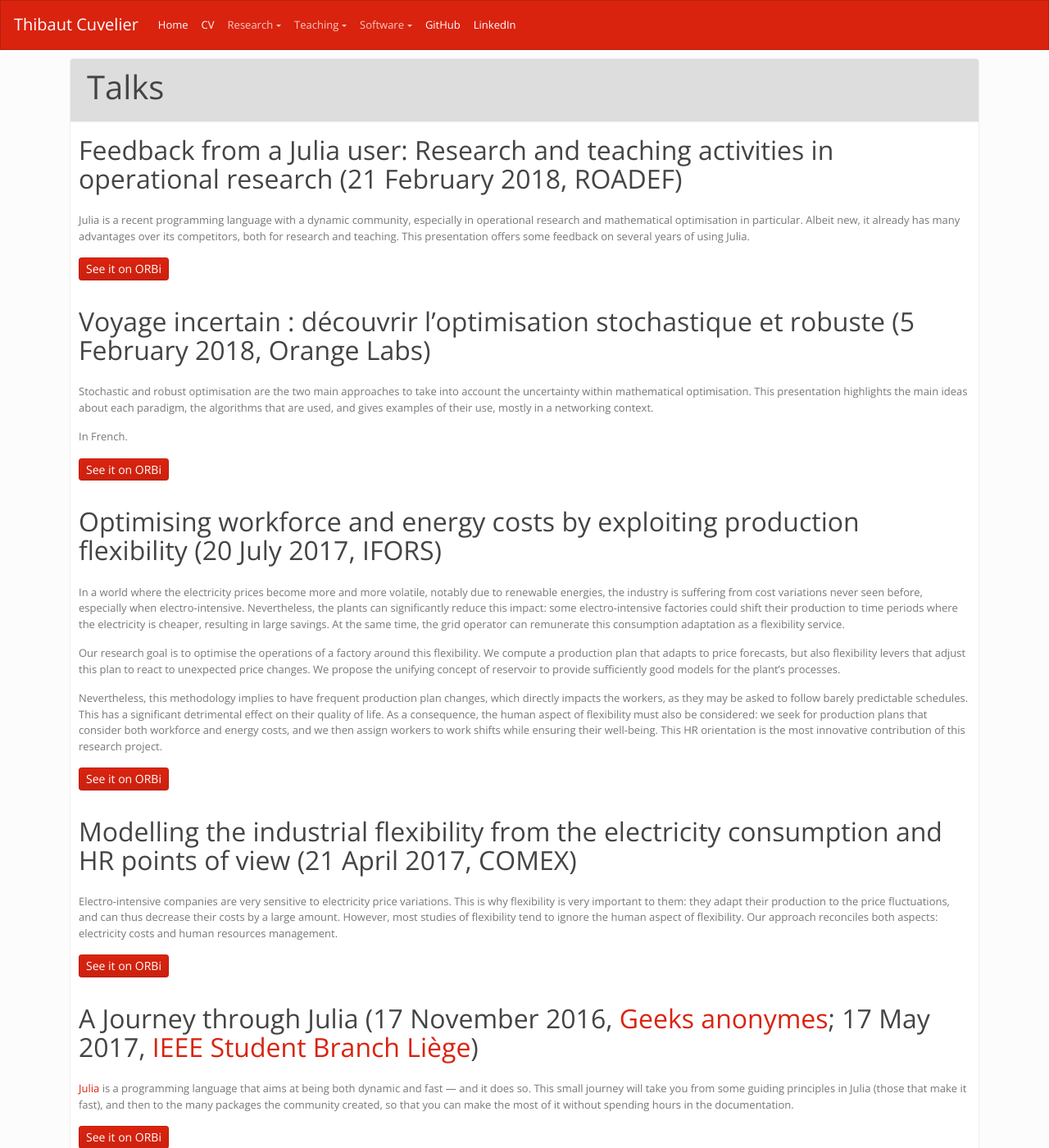
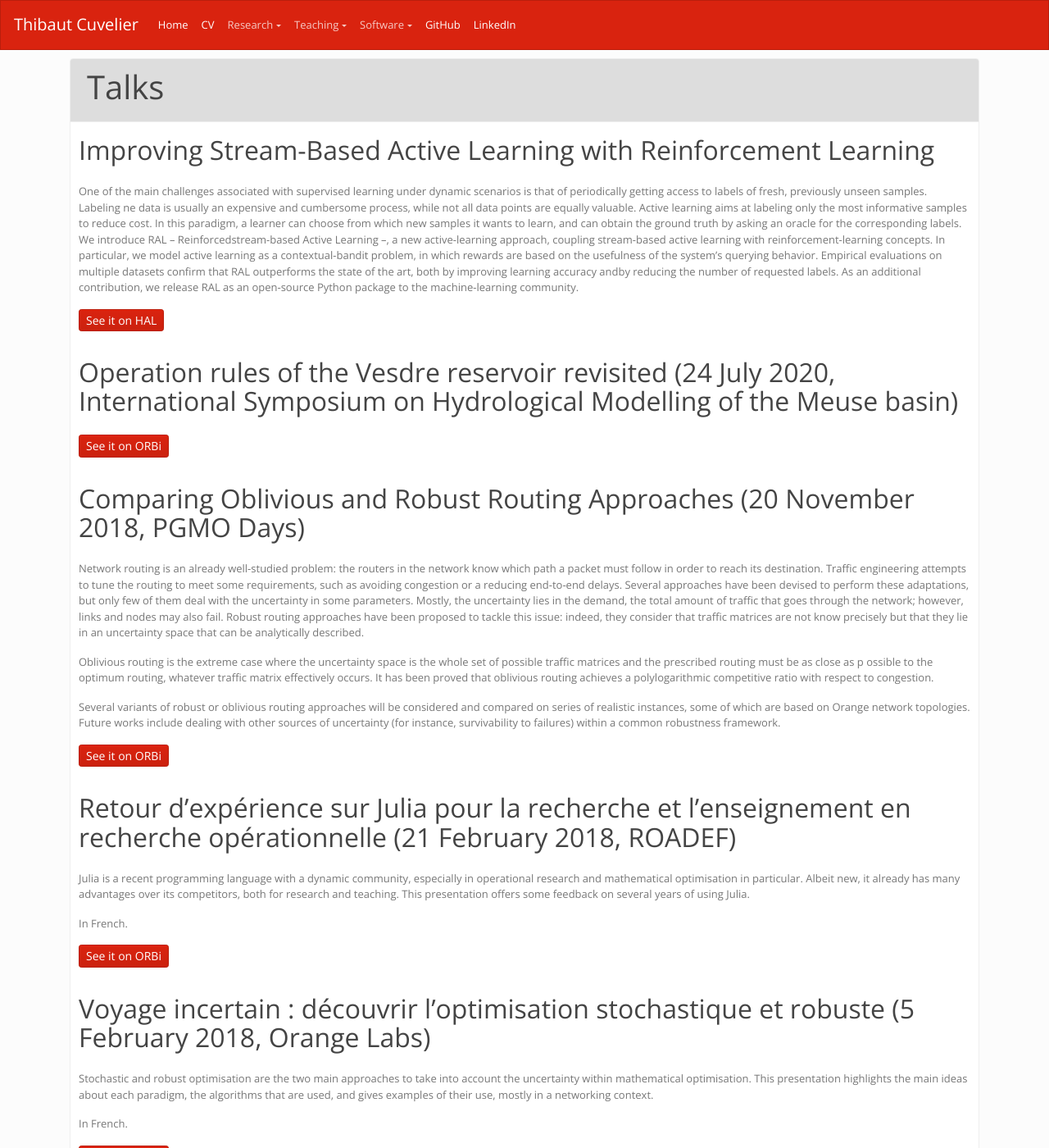
Before and after one commit to dourouc05/dourouc05.github.io, a Jekyll site: the page built from talks.md, in a window 1280 px wide and 1400 px high. Shown: the whole window at 82% size. Built offline with Jekyll 4.4.1, drawn with Linux system fonts in a browser that asks for light colours; a script that is not in the unit is left out.

Commit message:
Update talks.md

```diff
--- a/talks.md
+++ b/talks.md
@@ -6,9 +6,32 @@ layout: page
 
 {% include card_begin.html title="Talks" id="talks" %}
 
-## Feedback from a Julia user: Research and teaching activities in operational research (21 February 2018, ROADEF)
+## Improving Stream-Based Active Learning with Reinforcement Learning
+
+One of the main challenges associated with supervised learning under dynamic scenarios is that of periodically getting access to labels of fresh, previously unseen  samples. Labeling ne  data is usually an expensive and cumbersome process, while not all data points are equally valuable. Active learning aims at labeling only the  most informative samples to reduce cost. In this paradigm, a learner can choose from which new samples it wants to learn, and can obtain the ground truth by asking an oracle for the corresponding labels. We introduce RAL – Reinforcedstream-based Active Learning –, a new active-learning approach, coupling stream-based active learning with reinforcement-learning concepts. In particular, we model active learning as a contextual-bandit problem, in which rewards are based on the usefulness of the system's querying behavior. Empirical evaluations on multiple datasets confirm that RAL outperforms the state of the art, both by improving learning accuracy andby reducing the number of requested labels. As an additional contribution, we release RAL as an open-source Python package to the machine-learning community.
+
+{% include button.html url="https://hal.archives-ouvertes.fr/hal-02375296" title="See it on HAL" %}
+
+## Operation rules of the Vesdre reservoir revisited (24 July 2020, International Symposium on Hydrological Modelling of the Meuse basin)
+
+{% include button.html url="https://orbi.uliege.be/handle/2268/239415" title="See it on ORBi" %}
+
+## Comparing Oblivious and Robust Routing Approaches (20 November 2018, PGMO Days)
+
+Network routing is an already well-studied problem: the routers in the network know which path a packet must follow in order to reach its destination. Traffic engineering attempts to tune the routing to meet some requirements, such as avoiding congestion or a reducing end-to-end delays. Several approaches have been devised to perform these adaptations, but only few of them deal with the uncertainty in some parameters. Mostly, the uncertainty lies in the demand, the total amount of traffic that goes through the network; however, links and nodes may also fail.
+Robust routing approaches have been proposed to tackle this issue: indeed, they consider that traffic matrices are not know precisely but that they lie in an uncertainty space that can be analytically described.
+
+Oblivious routing is the extreme case where the uncertainty space is the whole set of possible traffic matrices and the prescribed routing must be as close as p ossible to the optimum routing, whatever traffic matrix effectively occurs. It has been proved that oblivious routing achieves a polylogarithmic competitive ratio with respect to congestion.
+
+Several variants of robust or oblivious routing approaches will be considered and compared on series of realistic instances, some of which are based on Orange network topologies. Future works include dealing with other sources of uncertainty (for instance, survivability to failures) within a common robustness framework.
+
+{% include button.html url="https://orbi.uliege.be/handle/2268/229784" title="See it on ORBi" %}
+
+## Retour d’expérience sur Julia pour la recherche et l’enseignement en recherche opérationnelle (21 February 2018, ROADEF)
 
 Julia is a recent programming language with a dynamic community, especially in operational research and mathematical optimisation in particular. Albeit new, it already has many advantages over its competitors, both for research and teaching. This presentation offers some feedback on several years of using Julia.
+
+In French.
 
 {% include button.html url="https://orbi.uliege.be/handle/2268/220267" title="See it on ORBi" %}
 
```
